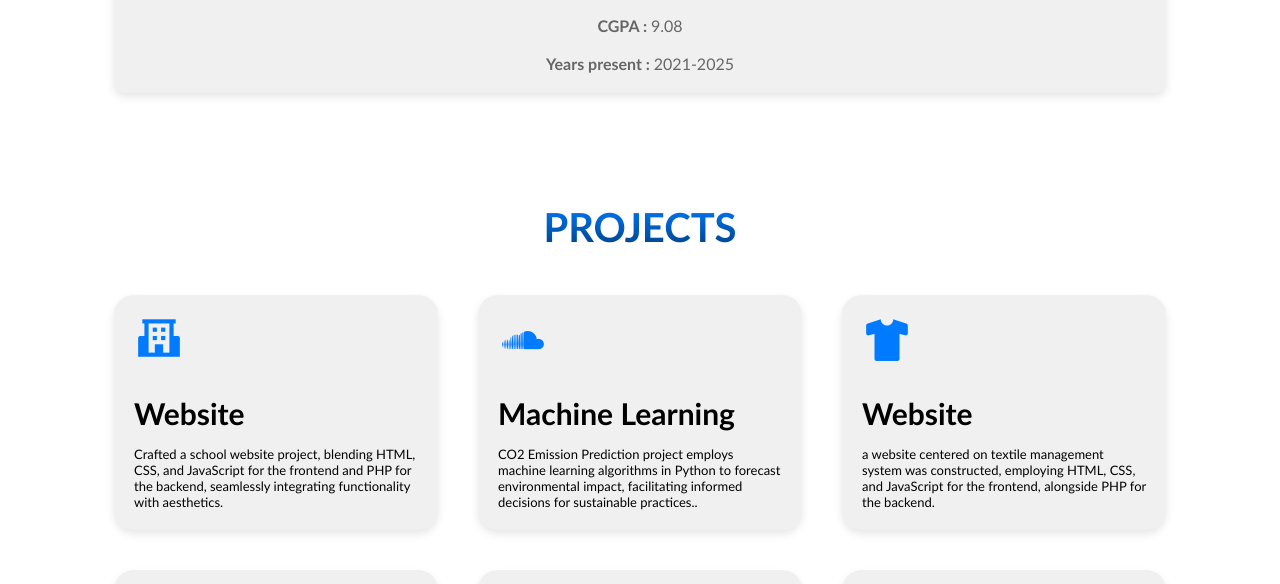
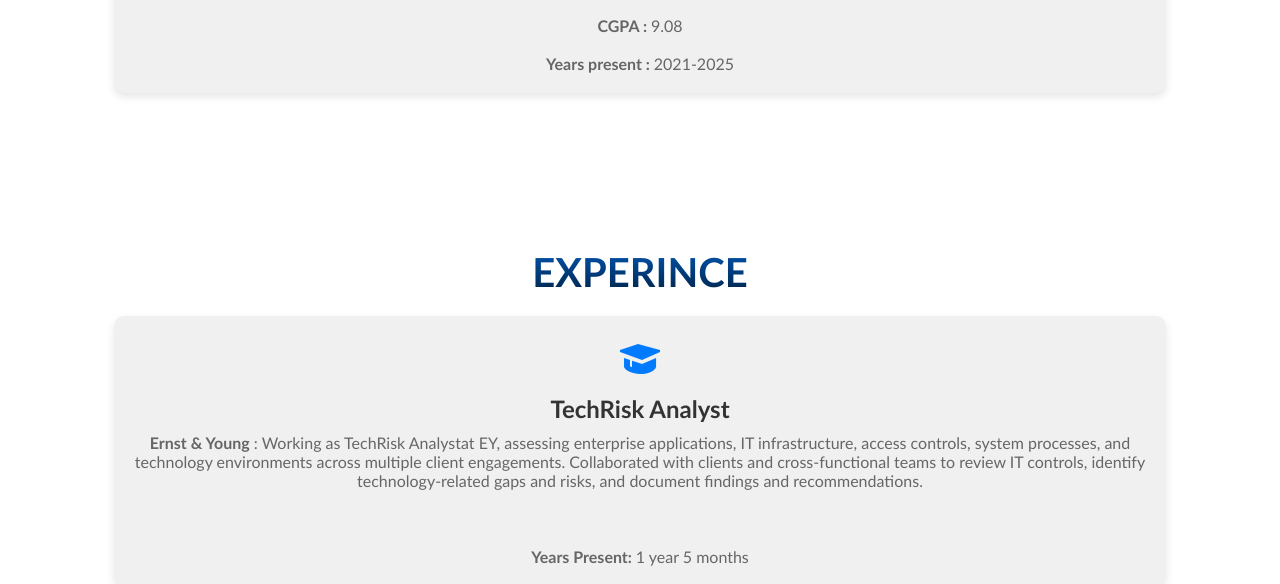
Before and after one commit to LidaAnna03/LidaAnna03.github.io, a plain HTML site: page index.html in a window 1280 px wide. Shown: the part 1581-2165 px from the top of the page. Drawn offline with nearby package versions, Linux system fonts and the light colour scheme.

Commit message:
Update index.html
added EY details

```diff
--- a/index.html
+++ b/index.html
@@ -111,6 +111,57 @@ programming, and data analysis to develop practical and intelligent solutions.</
     </section>
 
 
+
+    <!-- Experince -->
+     <section class="academics" id="academics">
+        <h2>EXPERINCE</h2>
+        <div class="about-text">
+
+            <div class="academic-info">
+                <div class="academic-item">
+                    <i class='bx bxs-graduation'></i>
+                    <h3>TechRisk Analyst</h3>
+                <p><b>Ernst & Young</b>
+                    : Working as TechRisk Analystat EY, assessing enterprise applications, IT infrastructure, access controls, system processes, and technology environments across multiple client engagements.
+Collaborated with clients and cross-functional teams to review IT controls, identify technology-related gaps and risks, and document findings and recommendations. <br><br>
+                    <br><br>
+                  <b>Years Present: </b> <span id="ey-duration"></span>
+
+<script>
+const startDate = new Date(2025, 3, 21); // April 21, 2025
+
+function calculateDuration(startDate) {
+    const today = new Date();
+
+    let years = today.getFullYear() - startDate.getFullYear();
+    let months = today.getMonth() - startDate.getMonth();
+
+    if (today.getDate() < startDate.getDate()) {
+        months--;
+    }
+
+    if (months < 0) {
+        years--;
+        months += 12;
+    }
+
+    return `${years} year${years !== 1 ? 's' : ''} ${months} month${months !== 1 ? 's' : ''}`;
+}
+
+document.getElementById("ey-duration").textContent = calculateDuration(startDate);
+</script>
+                </p>
+                </div>
+
+
+
+            </div>
+        </div>
+    </section>
+
+
+
+    <!--Projects  -->
 
 
     <section>
```
